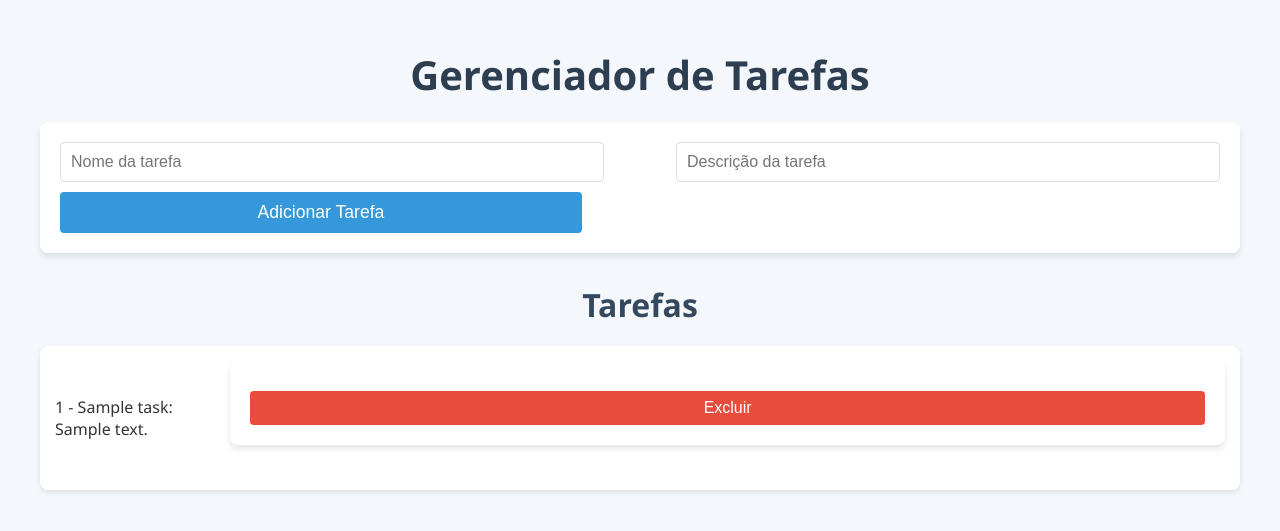
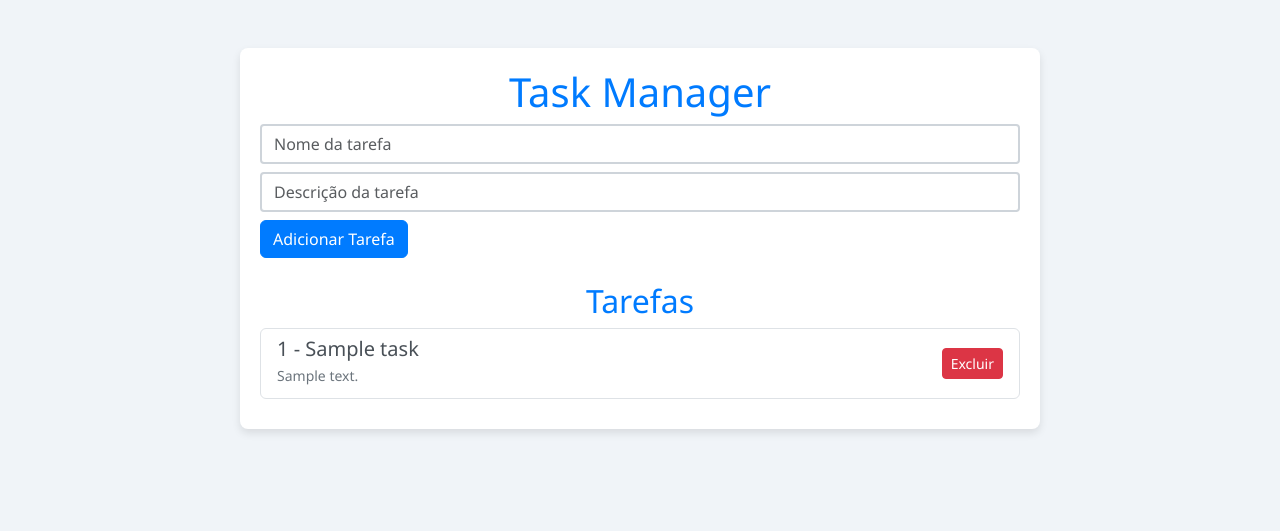
Before and after one commit to jh31barbosa/flask-devops-pipeline, a Flask app: template web-interface/templates/index.html in a window 1280 px wide. Shown: the top 531 px of the page. Run offline with Flask 3, Linux system fonts and the light colour scheme; the template is opened without the code that fills it: most values are stand-ins (such as "Sample title", 1, 10 or a date in 2020); some libraries are stand-ins or nearby versions.

Commit message:
more adds and changes

```diff
--- a/requirements.txt
+++ /dev/null
@@ -1,2 +0,0 @@
-Flask==2.3.3
-prometheus-client==0.16.0
--- a/web-interface/app.py
+++ b/web-interface/app.py
@@ -1,15 +1,14 @@
 from flask import Flask, request, jsonify, render_template, redirect, url_for
-from prometheus_client import start_http_server, Summary, Counter
+from prometheus_client import Summary, Counter
+from prometheus_flask_exporter import PrometheusMetrics
 
 app = Flask(__name__)
 tasks = []
 
 # Prometheus metrics
+metrics = PrometheusMetrics(app)
 REQUEST_TIME = Summary('request_processing_seconds', 'Time spent processing request')
 REQUEST_COUNT = Counter('app_request_total', 'Total number of requests')
-
-# Start Prometheus server to expose metrics
-start_http_server(9090)  # Prometheus server running on port 9090
 
 # Home route to render the template
 @app.route('/', methods=['GET'])
--- /dev/null
+++ b/web-interface/requirements.txt
@@ -0,0 +1,3 @@
+Flask==2.3.3
+prometheus_client==0.16.0
+prometheus_flask_exporter
--- a/web-interface/static/css/style.css
+++ b/web-interface/static/css/style.css
@@ -1,120 +1,74 @@
-/* Global Styles */
+/* Estilização profissional para o Gerenciador de Tarefas */
+
 body {
+    background-color: #f0f4f8; /* Azul suave como fundo */
     font-family: 'Segoe UI', Tahoma, Geneva, Verdana, sans-serif;
-    background-color: #f4f7fc;
-    color: #333;
-    margin: 0;
-    padding: 0;
-    box-sizing: border-box;
+    color: #333333; /* Texto escuro para contraste */
 }
 
-/* Container */
+h1, h2 {
+    color: #007bff; /* Azul principal para títulos */
+}
+
 .container {
-    max-width: 1200px;
+    max-width: 800px;
     margin: 0 auto;
     padding: 20px;
+    background-color: #ffffff; /* Fundo branco para o container */
+    box-shadow: 0 4px 8px rgba(0, 0, 0, 0.1);
+    border-radius: 8px;
 }
 
-/* Header */
-h1 {
-    font-size: 2.5rem;
-    color: #2c3e50;
-    margin-bottom: 20px;
-    text-align: center;
+.form-control {
+    border: 2px solid #ced4da;
+    border-radius: 4px;
+    transition: border-color 0.3s ease;
 }
 
-/* Form Styles */
-form {
-    background-color: #fff;
-    padding: 20px;
-    border-radius: 8px;
-    box-shadow: 0 4px 6px rgba(0, 0, 0, 0.1);
-    margin-bottom: 30px;
-    display: flex;
-    justify-content: space-between;
-    flex-wrap: wrap;
+.form-control:focus {
+    border-color: #007bff;
+    box-shadow: none;
 }
 
-form input {
-    width: 45%;
-    padding: 10px;
-    margin-bottom: 10px;
-    border: 1px solid #ddd;
-    border-radius: 4px;
-    font-size: 1rem;
+.btn-primary {
+    background-color: #007bff;
+    border-color: #007bff;
+    transition: background-color 0.3s ease, border-color 0.3s ease;
 }
 
-form button {
-    width: 45%;
-    padding: 10px;
-    background-color: #3498db;
-    color: white;
-    border: none;
+.btn-primary:hover {
+    background-color: #0056b3;
+    border-color: #004085;
+}
+
+.btn-danger {
+    background-color: #dc3545;
+    border-color: #dc3545;
+    transition: background-color 0.3s ease, border-color 0.3s ease;
+}
+
+.btn-danger:hover {
+    background-color: #c82333;
+    border-color: #bd2130;
+}
+
+.list-group-item {
+    border: 1px solid #dee2e6;
     border-radius: 4px;
-    font-size: 1.1rem;
-    cursor: pointer;
+    margin-bottom: 10px;
     transition: background-color 0.3s ease;
 }
 
-form button:hover {
-    background-color: #2980b9;
+.list-group-item:hover {
+    background-color: #e2e6ea; /* Azul suave ao passar o mouse */
 }
 
-/* Task List */
-h2 {
-    font-size: 2rem;
-    color: #34495e;
-    margin-bottom: 20px;
-    text-align: center;
+h5 {
+    font-size: 1.25rem;
+    color: #495057;
 }
 
-ul {
-    list-style-type: none;
-    padding: 0;
-    margin: 0;
+p {
+    font-size: 0.875rem;
+    color: #6c757d;
 }
-
-ul li {
-    background-color: #fff;
-    padding: 15px;
-    margin-bottom: 10px;
-    border-radius: 8px;
-    display: flex;
-    justify-content: space-between;
-    align-items: center;
-    box-shadow: 0 2px 5px rgba(0, 0, 0, 0.1);
-}
-
-/* Ajuste para os botões de exclusão */
-ul li form {
-    width: 100%; /* Garantir que o formulário ocupe toda a largura do item */
-}
-
-ul li form button {
-    background-color: #e74c3c;
-    padding: 8px 15px;
-    font-size: 1rem;
-    cursor: pointer;
-    transition: background-color 0.3s ease;
-    width: 100%; /* Garantir que o botão ocupe toda a largura do item */
-    border: none; /* Remover borda para uma aparência mais limpa */
-    text-align: center; /* Garantir que o texto fique centralizado */
-    margin-top: 10px; /* Adicionar margem superior para separar do texto */
-}
-
-ul li form button:hover {
-    background-color: #c0392b;
-}
-
-/* Responsive Design */
-@media (max-width: 768px) {
-    form input, form button {
-        width: 100%;
-        margin-bottom: 15px;
-    }
-
-    ul li {
-        flex-direction: column;
-        align-items: flex-start;
-    }
-}
--- a/web-interface/templates/index.html
+++ b/web-interface/templates/index.html
@@ -4,28 +4,45 @@
     <meta charset="UTF-8">
     <meta name="viewport" content="width=device-width, initial-scale=1.0">
     <title>Gerenciador de Tarefas</title>
+    <!-- Bootstrap CSS -->
+    <link rel="stylesheet" href="https://cdn.jsdelivr.net/npm/bootstrap@5.3.3/dist/css/bootstrap.min.css">
+    <link rel="stylesheet" href="https://cdnjs.cloudflare.com/ajax/libs/font-awesome/6.5.2/css/all.min.css">
+    <!-- Seu CSS personalizado -->
     <link rel="stylesheet" href="{{ url_for('static', filename='css/style.css') }}">
 </head>
+
 <body>
-    <div class="container">
-        <h1>Gerenciador de Tarefas</h1>
-        <form action="/tasks" method="post">
-            <input type="text" name="name" placeholder="Nome da tarefa" required>
-            <input type="text" name="description" placeholder="Descrição da tarefa">
-            <button type="submit">Adicionar Tarefa</button>
+    <div class="container mt-5">
+        <h1 class="text-center">Task Manager</h1>
+        <form action="{{ url_for('create_task') }}" method="post" class="mb-4">
+            <div class="form-group">
+                <input type="text" class="form-control mb-2" name="name" placeholder="Nome da tarefa" required>
+            </div>
+            <div class="form-group">
+                <input type="text" class="form-control mb-2" name="description" placeholder="Descrição da tarefa">
+            </div>
+            <button type="submit" class="btn btn-primary">Adicionar Tarefa</button>
         </form>
 
-        <h2>Tarefas</h2>
-        <ul>
+        <h2 class="text-center">Tarefas</h2>
+        <ul class="list-group">
             {% for task in tasks %}
-                <li>
-                    <span>{{ loop.index }} - {{ task['name'] }}: {{ task['description'] }}</span>
-                    <form action="/tasks/{{ loop.index0 }}" method="post" style="display:inline;">
-                        <button type="submit">Excluir</button>
+                <li class="list-group-item d-flex justify-content-between align-items-center">
+                    <div>
+                        <h5 class="mb-1">{{ loop.index }} - {{ task['name'] }}</h5>
+                        <p class="mb-1">{{ task['description'] }}</p>
+                    </div>
+                    <form action="{{ url_for('delete_task', task_id=loop.index0) }}" method="post">
+                        <button type="submit" class="btn btn-danger btn-sm">Excluir</button>
                     </form>
                 </li>
             {% endfor %}
         </ul>
     </div>
+
+    <!-- Bootstrap JS e dependências -->
+    <script src="https://ajax.googleapis.com/ajax/libs/jquery/3.5.1/jquery.min.js"></script>
+    <script src="https://cdn.jsdelivr.net/npm/@popperjs/core@2.9.2/dist/umd/popper.min.js"></script>
+    <script src="https://maxcdn.bootstrapcdn.com/bootstrap/4.5.2/js/bootstrap.min.js"></script>
 </body>
 </html>
```
Also changed, not shown: docker-compose.yml (added, +35 -0 lines), prometheus/prometheus.yml (added, +7 -0 lines), 1 other file.
